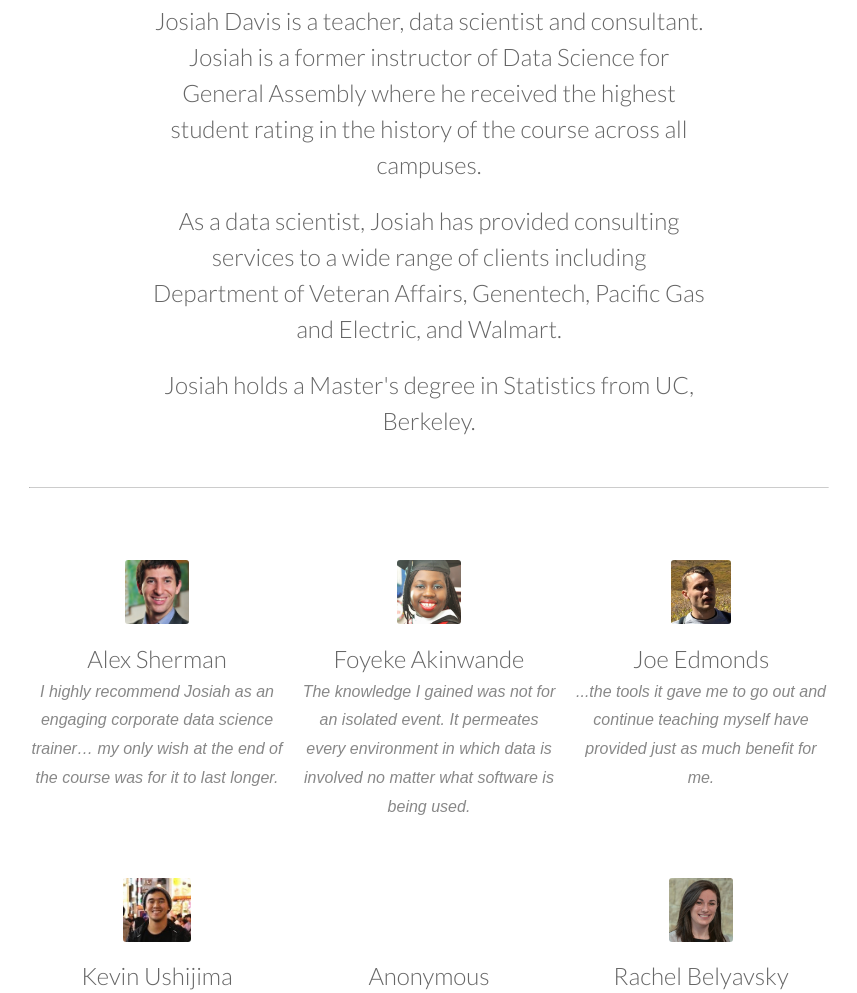
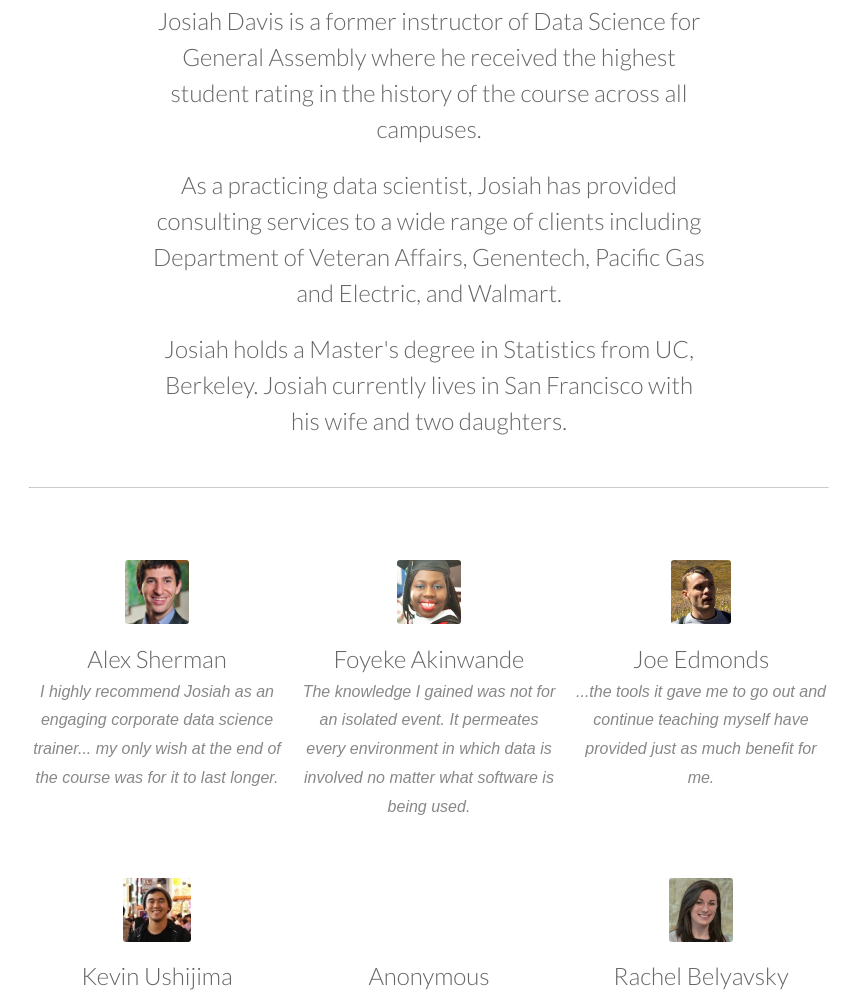
Before and after one commit to josiahdavis/learningdatascience, a plain HTML site: page workshops/index.html in a window 1280 px wide. Shown: the part 2119-3112 px from the top of the page, without its empty margins (211-1068 px from the left). Drawn offline with Linux system fonts and the light colour scheme.

Commit message:
minor bio update

```diff
--- a/workshops/index.html
+++ b/workshops/index.html
@@ -100,9 +100,9 @@
 		<section class="education">
 			<!-- <h1>About the Instructor</h1> -->
 			<img src="img/profile.jpg">
-			<h2>Josiah Davis is a teacher, data scientist and consultant. Josiah is a former instructor of Data Science for General Assembly where he received the highest student rating in the history of the course across all campuses.</h2>
-			<h2>As a data scientist, Josiah has provided consulting services to a wide range of clients including Department of Veteran Affairs, Genentech, Pacific Gas and Electric, and Walmart.</h2>
-			<h2>Josiah holds a Master's degree in Statistics from UC, Berkeley.</h2>
+			<h2>Josiah Davis is a former instructor of Data Science for General Assembly where he received the highest student rating in the history of the course across all campuses.</h2>
+			<h2>As a practicing data scientist, Josiah has provided consulting services to a wide range of clients including Department of Veteran Affairs, Genentech, Pacific Gas and Electric, and Walmart.</h2>
+			<h2>Josiah holds a Master's degree in Statistics from UC, Berkeley. Josiah currently lives in San Francisco with his wife and two daughters.</h2>
 		</section>
 
 		<!-- Testimonials-->
@@ -113,7 +113,7 @@
 				<div class="grid-2">
 					<img src="img/alex.jpg">
 					<h2>Alex Sherman</h2>
-					<p>I highly recommend Josiah as an engaging corporate data science trainer… my only wish at the end of the course was for it to last longer. </p>
+					<p>I highly recommend Josiah as an engaging corporate data science trainer... my only wish at the end of the course was for it to last longer. </p>
 				</div>
 				<div class="grid-2">
 					<img src="img/foyeke.jpg">
```
